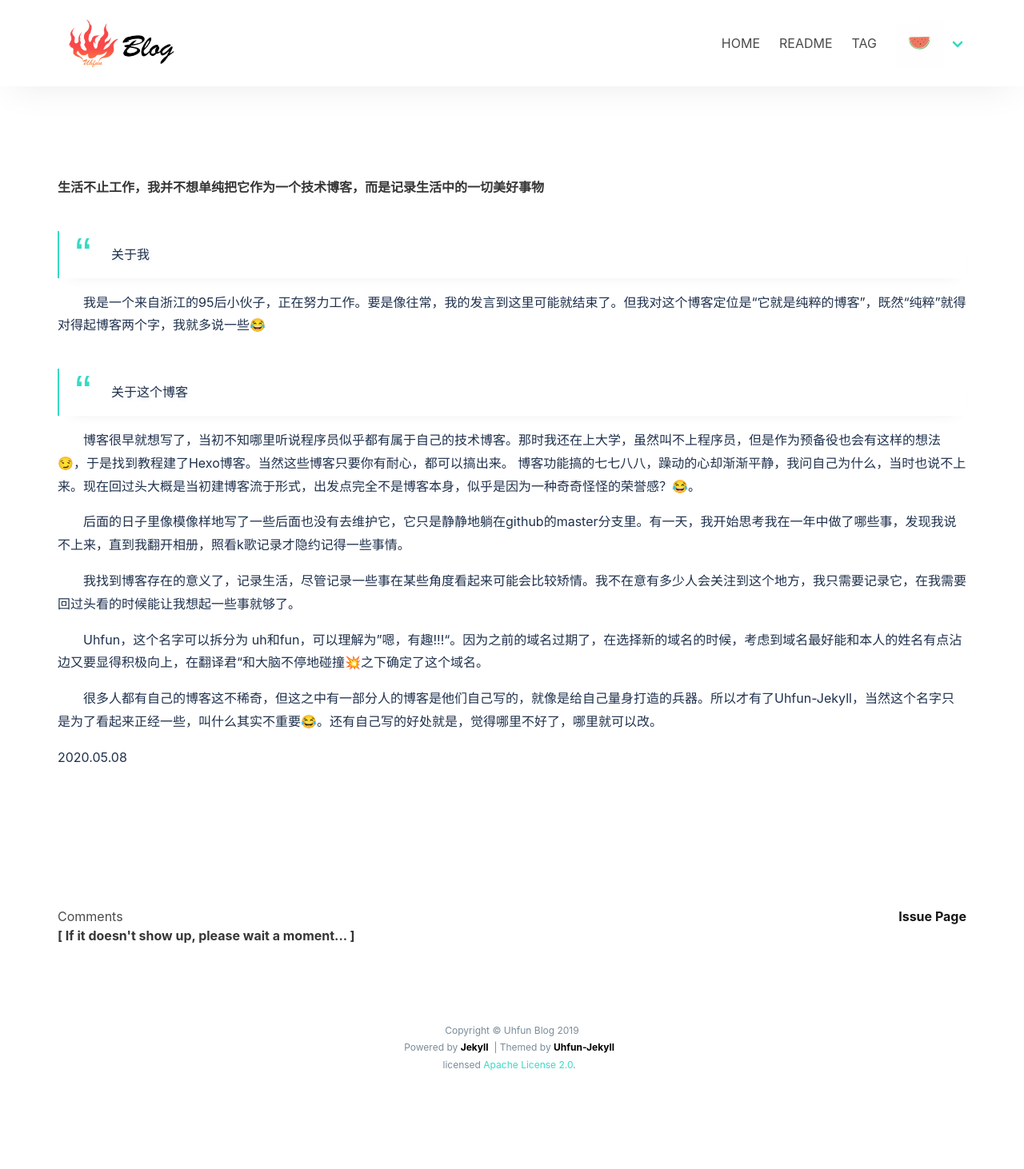
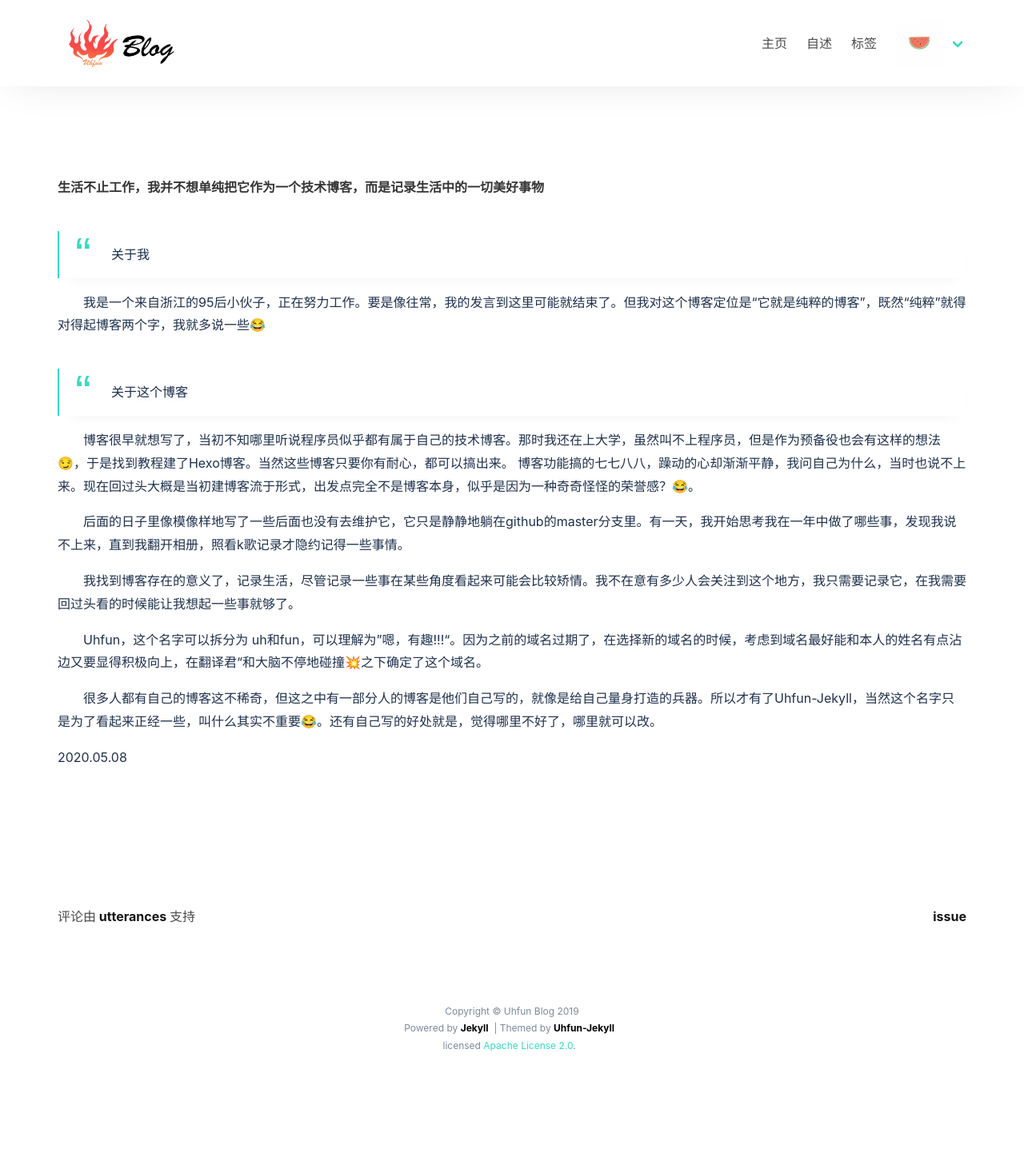
Before and after one commit to uhfun/Uhfun-Jekyll, a Jekyll site: the page built from about.md, in a window 1280 px wide. Shown: the whole page at 80% size. Built offline with Jekyll 4.4.1, drawn with Linux system fonts in a browser that asks for light colours; nearby versions of some CDN libraries; Markdown is read by kramdown in place of the engine named in the settings; comment, search, counter and statistics services are not loaded; after the commit the page ends 1438 px from its top, so only the background shows below that.

Commit message:
navbar 中文

```diff
--- a/_config.yml
+++ b/_config.yml
@@ -3,73 +3,75 @@ title: UhfunBlog
 sub_title: 傅杭波的博客
 keyword: "傅杭波, Uhfun傅杭波, Uhfun, UhfunBlog, Hbson傅杭波, Hb, Hbson, 博客, 个人网站, 互联网, 后端, Web, Java, Spring, 翻唱, 唱歌"
 email: mynameisfhb@gmail.com
-description: >- # this means to ignore newlines until "baseurl:"
+description: >- # this means to ignore newlines until "avatar:"
   代码与生活、热爱唱歌的boy | 傅杭波的个人博客
 avatar: /img/avatar.png
 author: 傅杭波
-baseurl:  # the subpath of your site, e.g. /blog
+baseurl:  # 网站子路径, 例如 /Uhfun-jekyll
+github_username:  uhfun
 url: https://uhfun.cn
-domain: https://uhfun.cn
+fix_url: https://uhfun.cn
 timezone: Asia/Shanghai
+
 baidu_site_verification: 9DYfdd4yEo
 google_site_verification: uDSkqT9lEtkk2RsKYeldTKkmr4u_yI5aR3Y-tGgjcBo
+
 article_license:
   name: CC 4.0 BY-SA
   url: http://creativecommons.org/licenses/by-sa/4.0/
 
+#  添加的插件
+plugins:
+  - jekyll-feed # 生成feed.xml
+  - jekyll-paginate # 分页
+  - jekyll-sitemap # site地图
+  - jekyll-archives # 归档
+
+# 分页配置
+paginate: 10 # 每页几篇文章
+paginate_path: "/page/:num" # 分页uri
+
+# 归档配置
+jekyll-archives:
+  enabled:
+    - categories # 类别
+    - tags  # 标签
+  layouts:
+    category: category # _layouts/category.html
+    tag: tag # _layouts/tag.html
+  permalinks:
+    tag: '/tag/:name/'
+    category: '/:name/'
+
+# 文章生成TOC
 markdown: redcarpet
 redcarpet:
   extensions: [with_toc_data]
 
-github_username:  uhfun
-plugins:
-  - jekyll-feed
-  - jekyll-paginate
-  - jekyll-sitemap
-  - jekyll-archives
-
-paginate: 10
-paginate_path: "/page/:num"
-
-category_archive:
-  type: jekyll-archives
-  type: liquid
-  path: /categories/
-tag_archive:
-  type: jekyll-archives
-  type: liquid
-  path: /tags/
+navbar_name_mapping:
+  HOME: 主页
+  README: 自述
+  TAG: 标签
+  LIFE: 生活
+  TECH: 技术
+  ABOUT: 关于
+  Report an issue: 报告问题
 
 # 非插件变量，自定义的categories变量，用于categories页面展示
-custom_categories:
-  life:
-    head-title: 我们站着，不说话，就十分美好。
-  tech:
-    head-title: 历史上任何伟大的成就都可以称为热情的胜利。
-
-jekyll-archives:
-  enabled:
-    - categories
-    - tags
-  layouts:
-    category: category
-    tag: tag
-  permalinks:
-    tag: '/tag/:name/'
-    category: '/:name/'
+categories_mapping:
+  life: 我们站着，不说话，就十分美好。
+  tech: 历史上任何伟大的成就都可以称为热情的胜利。
 
 utterances:
   repo: uhfun/Uhfun-Jekyll
   issue-term: og:title
   theme: github-light
 
-
 # gitment:
 #   name: fu85
 #   repo: uhfun_comments
 #   clientID: 84e2fe14ccc9f6d56240
 #   clientSecret: 4fbad0f6ed21f166b24bd88d239a02f53ca326c6
-
 
 brief:
   color:
--- a/_includes/header.html
+++ b/_includes/header.html
@@ -16,7 +16,7 @@
 
     <div class="navbar-menu">
       <div class="navbar-end">
-        <a class='navbar-item' href='{{ site.baseurl }}/'>HOME</a>
+        <a class='navbar-item' href='{{ site.baseurl }}/'>{{ site.navbar_name_mapping | map:'HOME' }}</a>
 
 
         {% for path in page_paths %}
@@ -27,7 +27,8 @@
 
         {% if my_path == my_page_path or my_path2 == my_page_path %}
         <a class="navbar-item" href="{{ my_page.url | relative_url }}">
-          {{ my_page.title | escape | upcase}}
+          {% assign key = my_page.title | escape | upcase %}
+          {{ site.navbar_name_mapping | map:key }}
         </a>
         {% endif %}
         {% endfor %}
@@ -38,13 +39,13 @@
           </a>
           <div class="navbar-dropdown is-right">
             <a class="icon-dropdown navbar-item" href="{{ site.baseurl }}/about.html">
-              <i class="far fa-user" aria-hidden="true"></i> About
+              <i class="far fa-user" aria-hidden="true"></i> {{ site.navbar_name_mapping | map:'ABOUT' }}
             </a>
             <a class="icon-dropdown navbar-item" href="https://github.com/{{ site.github_username }}">
               <i class="fab fa-github" aria-hidden="true"></i> Github
             </a>
             <hr class="navbar-divider">
-            <a class="navbar-item" href="{{ site.baseurl }}/README.html{% if site.utterances %}#utterances{% elsif site.gitment %}#gitmentContainer{% endif %}"> Report an issue
+            <a class="navbar-item" href="{{ site.baseurl }}/README.html{% if site.utterances %}#utterances{% elsif site.gitment %}#gitmentContainer{% endif %}"> {{ site.navbar_name_mapping | map:'Report an issue' }}
             </a>
           </div>
         </div>
--- a/_layouts/post.html
+++ b/_layouts/post.html
@@ -23,7 +23,7 @@ layout: page
         <strong>版权协议，转载请附上原文出处链接和本声明。</strong>
         <br>
         <strong>本文链接：</strong>
-        <a target="_blank" href="{{ site.domain }}{{ page.url | url_decode }}">{{ site.domain }}{{ page.url | url_decode }}</a>
+        <a target="_blank" href="{{ site.fix_url }}{{ page.url | url_decode }}">{{ site.fix_url }}{{ page.url | url_decode }}</a>
       </p>
     </div>
   {% endif %}
@@ -63,8 +63,7 @@ layout: page
 {% if site.utterances %}
 <div id='utterances' class="utterances-comments-header">
   <div>
-    <div>Comments </div>
-    <strong>[ If it doesn't show up, please wait a moment... ]</strong>&nbsp;
+    <div>评论由<strong></strong><a target="_blank" href="https://utteranc.es/">&nbsp;utterances&nbsp;</a></strong>支持</div>
   </div>
   {% if page.post.title %}
   {% assign og-title = page.post.title %}
@@ -76,7 +75,7 @@ layout: page
   {% assign og-title = site.sub_title %}
   {% endif %}
   {% assign og-title = og-title | append:' | ' | append:site.title %}
-  <a target="_blank" href="https://github.com/{{ site.utterances.repo }}/issues?q={{ og-title }}">Issue Page</a>
+  <div><a target="_blank" href="https://github.com/{{ site.utterances.repo }}/issues?q={{ og-title }}"><strong>issue</strong></a></div>
 </div>
 {% include utterances.html %}
 {% endif %}
```
Also changed, not shown: _layouts/category.html (+3 -6 lines).
